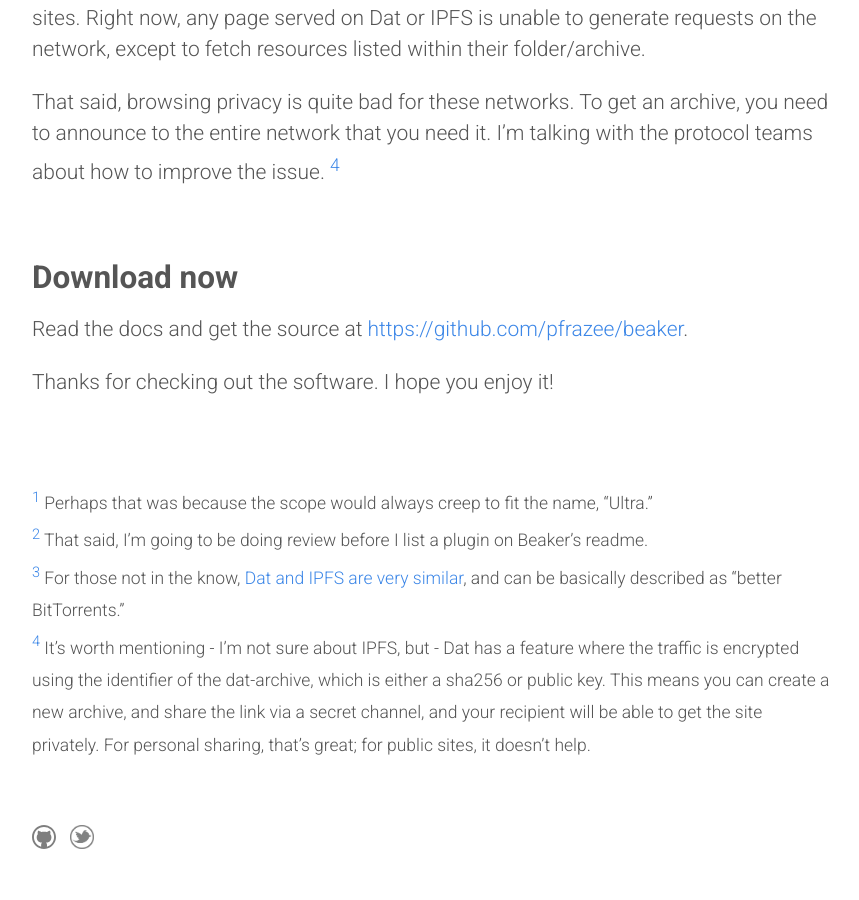
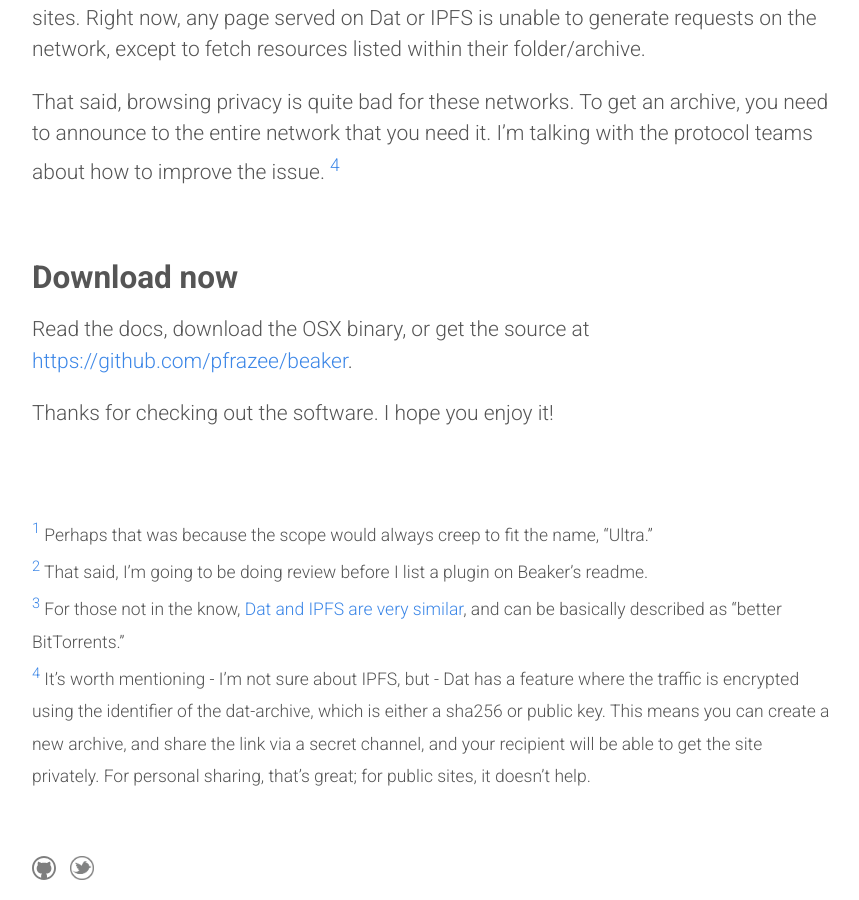
Before and after one commit to pfrazee/pfrazee.github.io, a Jekyll site: the page built from _posts/2016-08-10-beaker-browser-0.1.md, in a window 1280 px wide and 900 px high, scrolled down 3426 px. Shown: the whole window, without its empty margins (208-1067 px from the left). Built offline with Jekyll 4.4.1, drawn with Linux system fonts in a browser that asks for light colours; Markdown is read by kramdown in place of the engine named in the settings; before the commit the page ends 4294 px from its top, so only the background shows below that.

Commit message:
mention the osx binary in beaker-browser post

```diff
--- a/_posts/2016-08-10-beaker-browser-0.1.md
+++ b/_posts/2016-08-10-beaker-browser-0.1.md
@@ -84,7 +84,7 @@ I'm talking with the protocol teams about how to improve the issue. <a href="#4"
 <br>
 ## Download now
 
-Read the docs and get the source at [https://github.com/pfrazee/beaker](https://github.com/pfrazee/beaker).
+Read the docs, download the OSX binary, or get the source at [https://github.com/pfrazee/beaker](https://github.com/pfrazee/beaker).
 
 
 Thanks for checking out the software.
```
